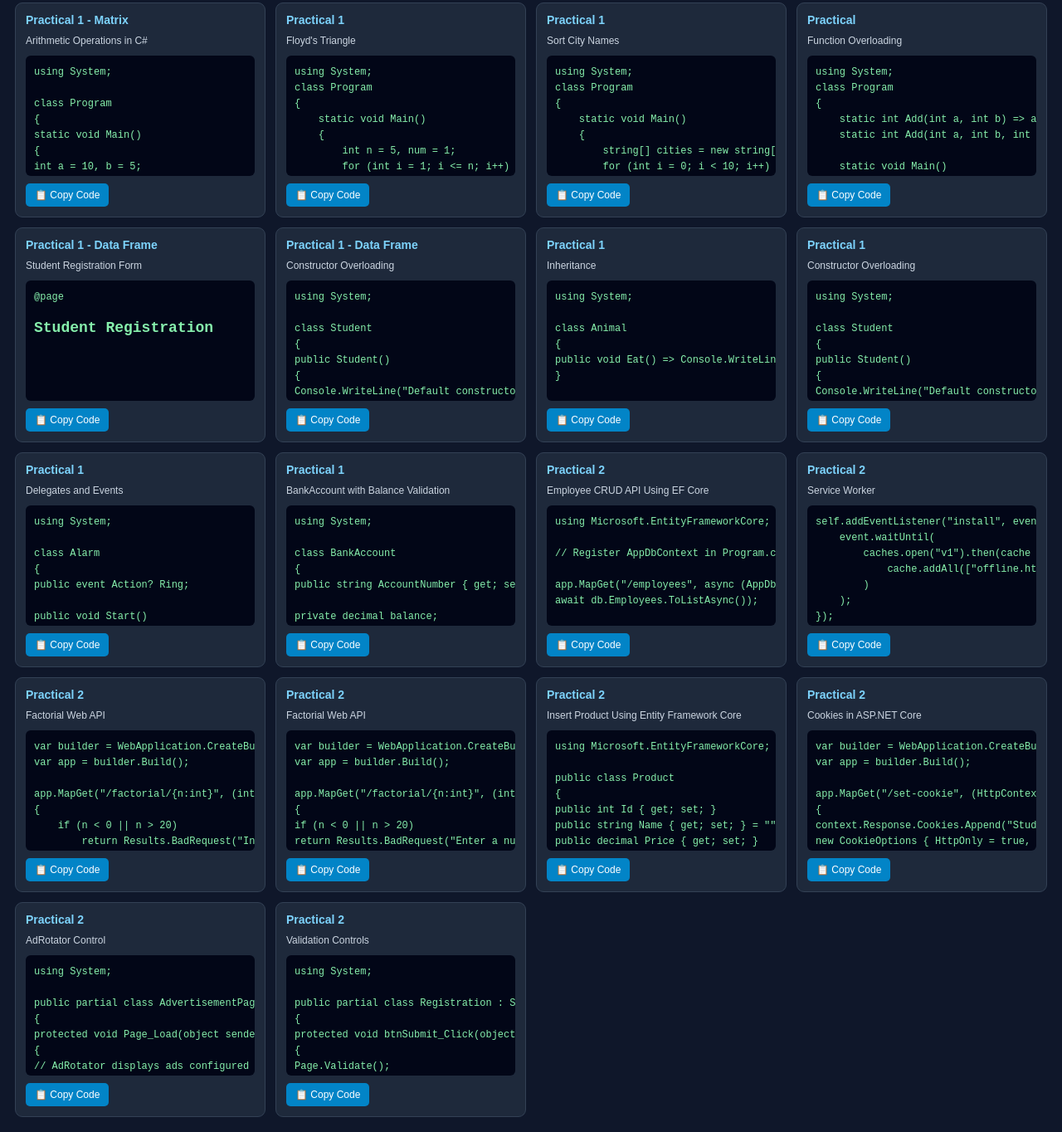
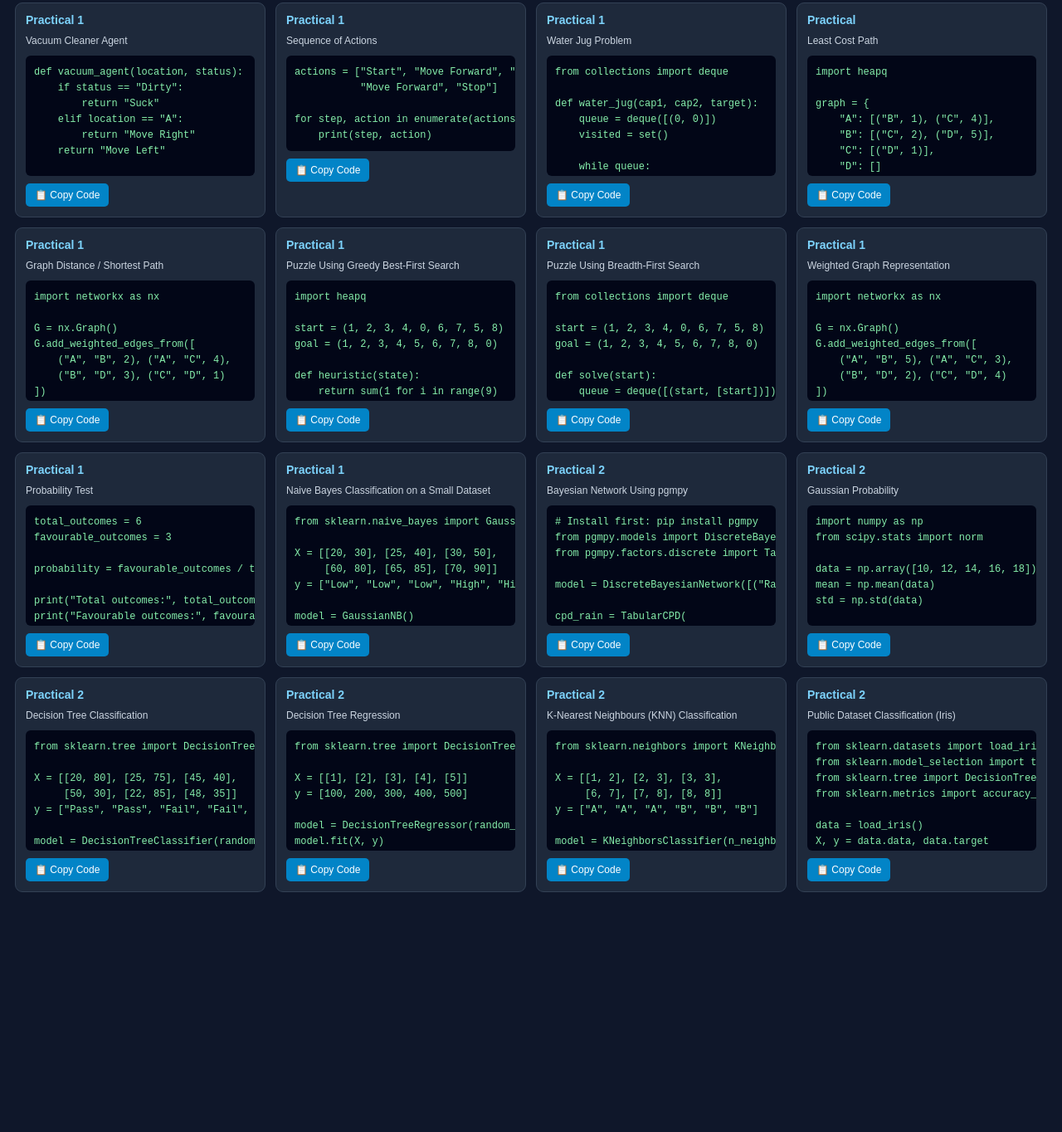
Before and after one commit to Vijay6615/notebook, a plain HTML site: page index.html in a window 1280 px wide. Shown: the part 68-1432 px from the top of the page at 83% size. After the commit the page ends 1161 px from the top, so only its background shows below. Drawn offline with Linux system fonts and the light colour scheme.

Commit message:
Update website code

```diff
--- a/index.html
+++ b/index.html
@@ -131,24 +131,33 @@ button:hover {
 
     <!-- CODE 1: Yahan apna question aur code add karo -->
     <div class="box">
-        <h3>Practical 1 - Matrix</h3>
+        <h3>Practical 1 </h3>
         <p class="question">
-            Arithmetic Operations in C#
+            Vacuum Cleaner Agent
         </p>
 
-        <pre><code>using System;
+        <pre><code>def vacuum_agent(location, status):
+    if status == "Dirty":
+        return "Suck"
+    elif location == "A":
+        return "Move Right"
+    return "Move Left"
 
-class Program
-{
-static void Main()
-{
-int a = 10, b = 5;
-Console.WriteLine("Addition = " + (a + b));
-Console.WriteLine("Subtraction = " + (a - b));
-Console.WriteLine("Multiplication = " + (a * b));
-Console.WriteLine("Division = " + (a / b));
-}
-}
+rooms = {"A": "Dirty", "B": "Dirty"}
+location = "A"
+
+while "Dirty" in rooms.values():
+    action = vacuum_agent(location, rooms[location])
+    print("Location:", location, "Action:", action)
+    if action == "Suck":
+        rooms[location] = "Clean"
+    elif action == "Move Right":
+        location = "B"
+    else:
+        location = "A"
+
+print("Final rooms:", rooms)
+
 </code></pre>
 
         <button onclick="copyCode(this)">📋 Copy Code</button>
@@ -158,23 +167,15 @@ Console.WriteLine("Division = " + (a / b));
     <div class="box">
         <h3>Practical 1</h3>
         <p class="question">
-            Floyd's Triangle
+            Sequence of Actions
         </p>
 
-        <pre><code>using System;
-class Program
-{
-    static void Main()
-    {
-        int n = 5, num = 1;
-        for (int i = 1; i <= n; i++)
-        {
-            for (int j = 1; j <= i; j++)
-                Console.Write(num++ + " ");
-            Console.WriteLine();
-        }
-    }
-}</code></pre>
+        <pre><code>actions = ["Start", "Move Forward", "Turn Right",
+           "Move Forward", "Stop"]
+
+for step, action in enumerate(actions, start=1):
+    print(step, action)
+</code></pre>
 
         <button onclick="copyCode(this)">📋 Copy Code</button>
     </div>
@@ -183,23 +184,41 @@ class Program
         <div class="box">
         <h3>Practical 1</h3>
         <p class="question">
-            Sort City Names
+            Water Jug Problem
         </p>
 
-        <pre><code>using System;
-class Program
-{
-    static void Main()
-    {
-        string[] cities = new string[10];
-        for (int i = 0; i < 10; i++)
-            cities[i] = Console.ReadLine();
+        <pre><code>from collections import deque
 
-        Array.Sort(cities);
-        foreach (string city in cities)
-            Console.WriteLine(city);
-    }
-}</code></pre>
+def water_jug(cap1, cap2, target):
+    queue = deque([(0, 0)])
+    visited = set()
+
+    while queue:
+        a, b = queue.popleft()
+        if (a, b) in visited:
+            continue
+        visited.add((a, b))
+        print(a, b)
+
+        if a == target or b == target:
+            print("Target achieved!")
+            return
+
+        pour12 = min(a, cap2 - b)
+        pour21 = min(b, cap1 - a)
+        next_states = [
+            (cap1, b), (a, cap2), (0, b), (a, 0),
+            (a - pour12, b + pour12),
+            (a + pour21, b - pour21)
+        ]
+        for state in next_states:
+            if state not in visited:
+                queue.append(state)
+
+    print("Solution not found")
+
+water_jug(4, 3, 2)
+</code></pre>
 
         <button onclick="copyCode(this)">📋 Copy Code</button>
     </div>
@@ -208,21 +227,39 @@ class Program
             <div class="box">
         <h3>Practical</h3>
         <p class="question">
-         Function Overloading
+         Least Cost Path
         </p>
 
-        <pre><code>using System;
-class Program
-{
-    static int Add(int a, int b) => a + b;
-    static int Add(int a, int b, int c) => a + b + c;
+        <pre><code>import heapq
 
-    static void Main()
-    {
-        Console.WriteLine(Add(2, 3));
-        Console.WriteLine(Add(2, 3, 4));
-    }
-}</code></pre>
+graph = {
+    "A": [("B", 1), ("C", 4)],
+    "B": [("C", 2), ("D", 5)],
+    "C": [("D", 1)],
+    "D": []
+}
+
+def least_cost_path(start, goal):
+    pq = [(0, start, [start])]
+    visited = set()
+
+    while pq:
+        cost, node, path = heapq.heappop(pq)
+        if node == goal:
+            print("Path:", path)
+            print("Total cost:", cost)
+            return
+        if node in visited:
+            continue
+        visited.add(node)
+        for neighbor, weight in graph[node]:
+            if neighbor not in visited:
+                heapq.heappush(
+                    pq, (cost + weight, neighbor, path + [neighbor])
+                )
+
+least_cost_path("A", "D")
+</code></pre>
 
         <button onclick="copyCode(this)">📋 Copy Code</button>
     </div>
@@ -230,73 +267,24 @@ class Program
 
 
             <div class="box">
-        <h3>Practical 1 - Data Frame</h3>
+        <h3>Practical 1 </h3>
         <p class="question">
-            Student Registration Form
+            Graph Distance / Shortest Path
         </p>
 
-        <pre><code>@page
-<h2>Student Registration</h2>
+        <pre><code>import networkx as nx
 
-<form onsubmit="event.preventDefault();
-document.getElementById('out').innerText =
-'Welcome ' + document.getElementById('name').value;">
-    Name:
-    <input id="name" required>
-    <br><br>
+G = nx.Graph()
+G.add_weighted_edges_from([
+    ("A", "B", 2), ("A", "C", 4),
+    ("B", "D", 3), ("C", "D", 1)
+])
 
-    Gender:
-    <input type="radio" name="gender" required> Male
-    <input type="radio" name="gender"> Female
-    <br><br>
+path = nx.shortest_path(G, "A", "D", weight="weight")
+cost = nx.shortest_path_length(G, "A", "D", weight="weight")
 
-    Course:
-    <select>
-        <option>BSc IT</option>
-        <option>BSc CS</option>
-        <option>BCA</option>
-    </select>
-    <br><br>
-
-    <button type="submit">Submit</button>
-</form>
-
-<p id="out"></p></code></pre>
-
-        <button onclick="copyCode(this)">📋 Copy Code</button>
-    </div>
-
-
-
-            <div class="box">
-        <h3>Practical 1 - Data Frame</h3>
-        <p class="question">
-            Constructor Overloading
-        </p>
-
-        <pre><code>using System;
-
-class Student
-{
-public Student()
-{
-Console.WriteLine("Default constructor");
-}
-
-public Student(string name)
-{
-Console.WriteLine("Student: " + name);
-}
-}
-
-class Program
-{
-static void Main()
-{
-Student s1 = new Student();
-Student s2 = new Student("Rahul");
-}
-}
+print("Shortest path:", path)
+print("Least cost:", cost)
 </code></pre>
 
         <button onclick="copyCode(this)">📋 Copy Code</button>
@@ -307,98 +295,49 @@ Student s2 = new Student("Rahul");
             <div class="box">
         <h3>Practical 1</h3>
         <p class="question">
-             Inheritance
+            Puzzle Using Greedy Best-First Search
         </p>
 
-        <pre><code>using System;
+        <pre><code>import heapq
 
-class Animal
-{
-public void Eat() => Console.WriteLine("Animal is eating");
-}
+start = (1, 2, 3, 4, 0, 6, 7, 5, 8)
+goal = (1, 2, 3, 4, 5, 6, 7, 8, 0)
 
-class Dog : Animal
-{
-public void Bark() => Console.WriteLine("Dog is barking");
-}
+def heuristic(state):
+    return sum(1 for i in range(9)
+               if state[i] != 0 and state[i] != goal[i])
 
-class Program
-{
-static void Main()
-{
-Dog d = new Dog();
-d.Eat();
-d.Bark();
-}
-}
-</code></pre>
+def solve(start):
+    pq = [(heuristic(start), start, [start])]
+    visited = set()
 
-        <button onclick="copyCode(this)">📋 Copy Code</button>
-    </div>
+    while pq:
+        _, state, path = heapq.heappop(pq)
+        if state == goal:
+            print("Solution:")
+            for s in path:
+                print(s[:3], s[3:6], s[6:])
+            return
+        if state in visited:
+            continue
+        visited.add(state)
+        zero = state.index(0)
+        r, c = divmod(zero, 3)
 
+        for dr, dc in [(1,0), (-1,0), (0,1), (0,-1)]:
+            nr, nc = r + dr, c + dc
+            if 0 <= nr < 3 and 0 <= nc < 3:
+                j = nr * 3 + nc
+                new = list(state)
+                new[zero], new[j] = new[j], new[zero]
+                new = tuple(new)
+                if new not in visited:
+                    heapq.heappush(
+                        pq, (heuristic(new), new, path + [new])
+                    )
 
-        <div class="box">
-        <h3>Practical 1</h3>
-        <p class="question">
-            Constructor Overloading
-        </p>
+solve(start)
 
-        <pre><code>using System;
-
-class Student
-{
-public Student()
-{
-Console.WriteLine("Default constructor");
-}
-
-public Student(string name)
-{
-Console.WriteLine("Student: " + name);
-}
-}
-
-class Program
-{
-static void Main()
-{
-Student s1 = new Student();
-Student s2 = new Student("Rahul");
-}
-}</code></pre>
-
-        <button onclick="copyCode(this)">📋 Copy Code</button>
-    </div>
-
-
-        <div class="box">
-        <h3>Practical 1</h3>
-        <p class="question">
-            Delegates and Events
-        </p>
-
-        <pre><code>using System;
-
-class Alarm
-{
-public event Action? Ring;
-
-public void Start()
-{
-Console.WriteLine("Alarm started");
-Ring?.Invoke();
-}
-}
-
-class Program
-{
-static void Main()
-{
-Alarm alarm = new Alarm();
-alarm.Ring += () => Console.WriteLine("Event received!");
-alarm.Start();
-}
-}
 </code></pre>
 
         <button onclick="copyCode(this)">📋 Copy Code</button>
@@ -409,43 +348,110 @@ alarm.Start();
             <div class="box">
         <h3>Practical 1</h3>
         <p class="question">
-            BankAccount with Balance Validation
+             Puzzle Using Breadth-First Search
         </p>
 
-        <pre><code>using System;
+        <pre><code>from collections import deque
 
-class BankAccount
-{
-public string AccountNumber { get; set; }
+start = (1, 2, 3, 4, 0, 6, 7, 5, 8)
+goal = (1, 2, 3, 4, 5, 6, 7, 8, 0)
 
-private decimal balance;
-public decimal Balance
-{
-get => balance;
-set
-{
-if (value < 0)
-throw new ArgumentException("Balance cannot be negative");
-balance = value;
-}
-}
+def solve(start):
+    queue = deque([(start, [start])])
+    visited = {start}
 
-public BankAccount(string accountNumber, decimal balance)
-{
-AccountNumber = accountNumber;
-Balance = balance;
-}
-}
+    while queue:
+        state, path = queue.popleft()
+        if state == goal:
+            print("Moves:", len(path) - 1)
+            for s in path:
+                print(s[:3], s[3:6], s[6:])
+            return
+        zero = state.index(0)
+        r, c = divmod(zero, 3)
 
-class Program
-{
-static void Main()
-{
-BankAccount account = new BankAccount("A101", 500);
-Console.WriteLine(account.AccountNumber);
-Console.WriteLine(account.Balance);
-}
-}
+        for dr, dc in [(1,0), (-1,0), (0,1), (0,-1)]:
+            nr, nc = r + dr, c + dc
+            if 0 <= nr < 3 and 0 <= nc < 3:
+                j = nr * 3 + nc
+                new = list(state)
+                new[zero], new[j] = new[j], new[zero]
+                new = tuple(new)
+                if new not in visited:
+                    visited.add(new)
+                    queue.append((new, path + [new]))
+
+solve(start)
+
+</code></pre>
+
+        <button onclick="copyCode(this)">📋 Copy Code</button>
+    </div>
+
+
+        <div class="box">
+        <h3>Practical 1</h3>
+        <p class="question">
+            Weighted Graph Representation
+        </p>
+
+        <pre><code>import networkx as nx
+
+G = nx.Graph()
+G.add_weighted_edges_from([
+    ("A", "B", 5), ("A", "C", 3),
+    ("B", "D", 2), ("C", "D", 4)
+])
+
+print("Weighted graph edges:")
+for u, v, weight in G.edges(data="weight"):
+    print(u, "-", v, "Weight:", weight)
+</code></pre>
+
+        <button onclick="copyCode(this)">📋 Copy Code</button>
+    </div>
+
+
+        <div class="box">
+        <h3>Practical 1</h3>
+        <p class="question">
+            Probability Test
+        </p>
+
+        <pre><code>total_outcomes = 6
+favourable_outcomes = 3
+
+probability = favourable_outcomes / total_outcomes
+
+print("Total outcomes:", total_outcomes)
+print("Favourable outcomes:", favourable_outcomes)
+print("Probability:", probability)
+
+</code></pre>
+
+        <button onclick="copyCode(this)">📋 Copy Code</button>
+    </div>
+
+
+
+            <div class="box">
+        <h3>Practical 1</h3>
+        <p class="question">
+            Naive Bayes Classification on a Small Dataset
+        </p>
+
+        <pre><code>from sklearn.naive_bayes import GaussianNB
+
+X = [[20, 30], [25, 40], [30, 50],
+     [60, 80], [65, 85], [70, 90]]
+y = ["Low", "Low", "Low", "High", "High", "High"]
+
+model = GaussianNB()
+model.fit(X, y)
+
+prediction = model.predict([[28, 45]])
+print("Predicted class:", prediction[0])
+
 </code></pre>
 
         <button onclick="copyCode(this)">📋 Copy Code</button>
@@ -465,42 +471,28 @@ Console.WriteLine(account.Balance);
     <div class="box">
         <h3>Practical 2 </h3>
         <p class="question">
-            Employee CRUD API Using EF Core
+            Bayesian Network Using pgmpy
         </p>
 
-        <pre><code>using Microsoft.EntityFrameworkCore;
+        <pre><code># Install first: pip install pgmpy
+from pgmpy.models import DiscreteBayesianNetwork
+from pgmpy.factors.discrete import TabularCPD
 
-// Register AppDbContext in Program.cs and define Employee with Id and Name.
+model = DiscreteBayesianNetwork([("Rain", "WetGrass")])
 
-app.MapGet("/employees", async (AppDbContext db) =>
-await db.Employees.ToListAsync());
+cpd_rain = TabularCPD(
+    variable="Rain", variable_card=2,
+    values=[[0.7], [0.3]]
+)
+cpd_wet = TabularCPD(
+    variable="WetGrass", variable_card=2,
+    values=[[0.9, 0.2], [0.1, 0.8]],
+    evidence=["Rain"], evidence_card=[2]
+)
 
-app.MapPost("/employees", async (Employee employee, AppDbContext db) =>
-{
-db.Employees.Add(employee);
-await db.SaveChangesAsync();
-return Results.Ok(employee);
-});
+model.add_cpds(cpd_rain, cpd_wet)
+print("Model is valid:", model.check_model())
 
-app.MapPut("/employees/{id:int}", async (int id, Employee input, AppDbContext db) =>
-{
-var employee = await db.Employees.FindAsync(id);
-if (employee is null) return Results.NotFound();
-
-employee.Name = input.Name;
-await db.SaveChangesAsync();
-return Results.Ok(employee);
-});
-
-app.MapDelete("/employees/{id:int}", async (int id, AppDbContext db) =>
-{
-var employee = await db.Employees.FindAsync(id);
-if (employee is null) return Results.NotFound();
-
-db.Employees.Remove(employee);
-await db.SaveChangesAsync();
-return Results.NoContent();
-});
 </code></pre>
 
         <button onclick="copyCode(this)">📋 Copy Code</button>
@@ -511,80 +503,22 @@ return Results.NoContent();
         <div class="box">
         <h3>Practical 2 </h3>
         <p class="question">
-            Service Worker
+            Gaussian Probability
         </p>
 
-        <pre><code>self.addEventListener("install", event => {
-    event.waitUntil(
-        caches.open("v1").then(cache =>
-            cache.addAll(["offline.html"])
-        )
-    );
-});
+        <pre><code>import numpy as np
+from scipy.stats import norm
 
-self.addEventListener("fetch", event => {
-    event.respondWith(
-        fetch(event.request).catch(() =>
-            caches.match("offline.html")
-        )
-    );
-});</code></pre>
+data = np.array([10, 12, 14, 16, 18])
+mean = np.mean(data)
+std = np.std(data)
 
-        <button onclick="copyCode(this)">📋 Copy Code</button>
-    </div>
+x = 15
+probability = norm.pdf(x, mean, std)
 
-
-
-        <div class="box">
-        <h3>Practical 2 </h3>
-        <p class="question">
-            Factorial Web API
-        </p>
-
-        <pre><code>var builder = WebApplication.CreateBuilder(args);
-var app = builder.Build();
-
-app.MapGet("/factorial/{n:int}", (int n) =>
-{
-    if (n < 0 || n > 20)
-        return Results.BadRequest("Invalid number");
-
-    long fact = 1;
-    for (int i = 1; i <= n; i++)
-        fact *= i;
-
-    return Results.Ok(new { Number = n, Factorial = fact });
-});
-
-app.Run();</code></pre>
-
-        <button onclick="copyCode(this)">📋 Copy Code</button>
-    </div>
-
-
-
-        <div class="box">
-        <h3>Practical 2 </h3>
-        <p class="question">
-            Factorial Web API
-        </p>
-
-        <pre><code>var builder = WebApplication.CreateBuilder(args);
-var app = builder.Build();
-
-app.MapGet("/factorial/{n:int}", (int n) =>
-{
-if (n < 0 || n > 20)
-return Results.BadRequest("Enter a number from 0 to 20");
-
-long fact = 1;
-for (int i = 1; i <= n; i++)
-fact *= i;
-
-return Results.Ok(new { Number = n, Factorial = fact });
-});
-
-app.Run();
+print("Mean:", mean)
+print("Standard deviation:", std)
+print("PDF at", x, ":", probability)
 </code></pre>
 
         <button onclick="copyCode(this)">📋 Copy Code</button>
@@ -595,31 +529,69 @@ app.Run();
         <div class="box">
         <h3>Practical 2 </h3>
         <p class="question">
-            Insert Product Using Entity Framework Core
+            Decision Tree Classification
         </p>
 
-        <pre><code>using Microsoft.EntityFrameworkCore;
+        <pre><code>from sklearn.tree import DecisionTreeClassifier
 
-public class Product
-{
-public int Id { get; set; }
-public string Name { get; set; } = "";
-public decimal Price { get; set; }
-}
+X = [[20, 80], [25, 75], [45, 40],
+     [50, 30], [22, 85], [48, 35]]
+y = ["Pass", "Pass", "Fail", "Fail", "Pass", "Fail"]
 
-public class AppDbContext : DbContext
-{
-public AppDbContext(DbContextOptions<AppDbContext> options) : base(options) { }
-public DbSet<Product> Products => Set<Product>();
-}
+model = DecisionTreeClassifier(random_state=0)
+model.fit(X, y)
 
-// In an ASP.NET Core endpoint after registering AppDbContext:
-app.MapPost("/products", async (Product product, AppDbContext db) =>
-{
-db.Products.Add(product);
-await db.SaveChangesAsync();
-return Results.Created("/products/" + product.Id, product);
-});
+print("Predicted class:", model.predict([[23, 82]])[0])
+print("Training accuracy:", model.score(X, y))
+</code></pre>
+
+        <button onclick="copyCode(this)">📋 Copy Code</button>
+    </div>
+
+
+
+        <div class="box">
+        <h3>Practical 2 </h3>
+        <p class="question">
+            Decision Tree Regression
+        </p>
+
+        <pre><code>from sklearn.tree import DecisionTreeRegressor
+
+X = [[1], [2], [3], [4], [5]]
+y = [100, 200, 300, 400, 500]
+
+model = DecisionTreeRegressor(random_state=0)
+model.fit(X, y)
+
+print("Predicted value:", model.predict([[3]])[0])
+print("Training score:", model.score(X, y))
+
+</code></pre>
+
+        <button onclick="copyCode(this)">📋 Copy Code</button>
+    </div>
+
+
+
+        <div class="box">
+        <h3>Practical 2 </h3>
+        <p class="question">
+            K-Nearest Neighbours (KNN) Classification
+        </p>
+
+        <pre><code>from sklearn.neighbors import KNeighborsClassifier
+
+X = [[1, 2], [2, 3], [3, 3],
+     [6, 7], [7, 8], [8, 8]]
+y = ["A", "A", "A", "B", "B", "B"]
+
+model = KNeighborsClassifier(n_neighbors=3)
+model.fit(X, y)
+
+print("Predicted class:", model.predict([[2, 2]])[0])
+print("Training accuracy:", model.score(X, y))
+
 </code></pre>
 
         <button onclick="copyCode(this)">📋 Copy Code</button>
@@ -629,34 +601,35 @@ return Results.Created("/products/" + product.Id, product);
     <div class="box">
         <h3>Practical 2 </h3>
         <p class="question">
-            Cookies in ASP.NET Core
+            Public Dataset Classification (Iris)
         </p>
 
-        <pre><code>var builder = WebApplication.CreateBuilder(args);
-var app = builder.Build();
+        <pre><code>from sklearn.datasets import load_iris
+from sklearn.model_selection import train_test_split
+from sklearn.tree import DecisionTreeClassifier
+from sklearn.metrics import accuracy_score
 
-app.MapGet("/set-cookie", (HttpContext context) =>
-{
-context.Response.Cookies.Append("StudentName", "Rahul",
-new CookieOptions { HttpOnly = true, SameSite = SameSiteMode.Lax });
-return "Cookie created";
-});
+data = load_iris()
+X, y = data.data, data.target
 
-app.MapGet("/get-cookie", (HttpContext context) =>
-{
-return context.Request.Cookies.TryGetValue("StudentName", out var name)
-? "Student: " + name
-: "Cookie not found";
-});
+X_train, X_test, y_train, y_test = train_test_split(
+    X, y, test_size=0.2, random_state=42
+)
 
-app.Run();
+model = DecisionTreeClassifier(random_state=42)
+model.fit(X_train, y_train)
+predictions = model.predict(X_test)
+
+print("Actual values:", y_test)
+print("Predicted values:", predictions)
+print("Accuracy:", accuracy_score(y_test, predictions))
 </code></pre>
 
         <button onclick="copyCode(this)">📋 Copy Code</button>
     </div>
 
 
-    <div class="box">
+    <!-- <div class="box">
         <h3>Practical 2 </h3>
         <p class="question">
             AdRotator Control
@@ -707,7 +680,7 @@ lblMessage.Text = "Please correct the entered details.";
 </code></pre>
 
         <button onclick="copyCode(this)">📋 Copy Code</button>
-    </div>
+    </div> -->
 
     <!-- NAYA CODE ADD KARNE KE LIYE
     Isi box ko copy karke neeche paste karo:
```
